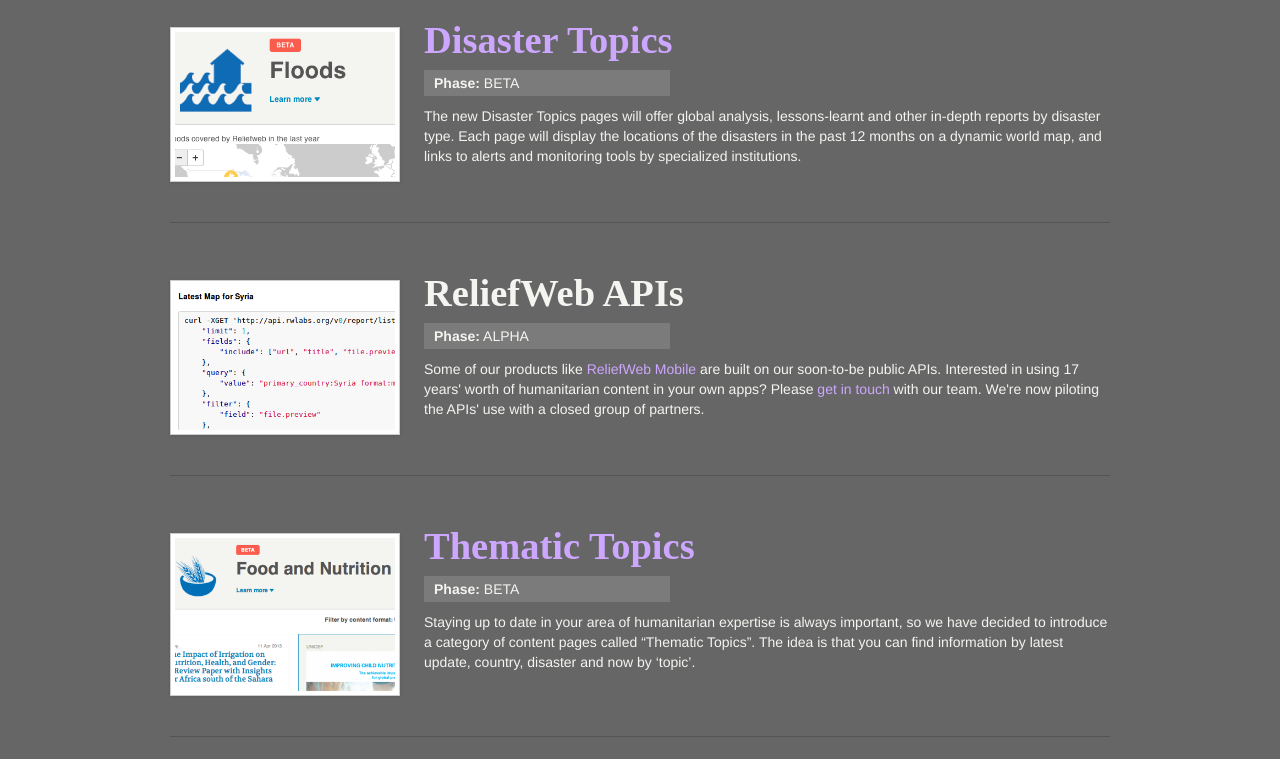
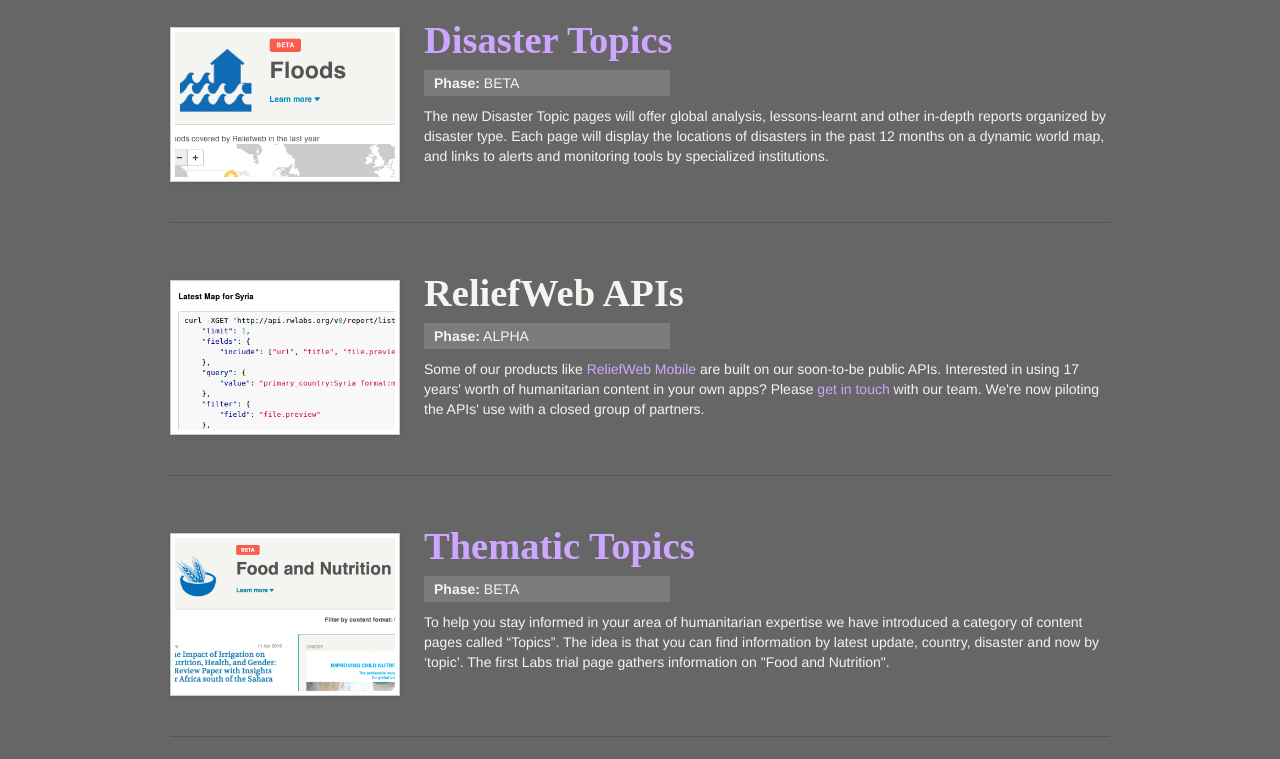
Before and after one commit to UN-OCHA/rwint-labs, a Jekyll site: the page built from index.html, in a window 1280 px wide. Shown: the part 567-1326 px from the top of the page. Built offline with Jekyll 4.4.1, drawn with Linux system fonts in a browser that asks for light colours; some web fonts are replaced.

Commit message:
adjust wording for topics items

```diff
--- a/_posts/2013-01-08-rw_topics.html
+++ b/_posts/2013-01-08-rw_topics.html
@@ -7,4 +7,4 @@
 image: img/rw-thumbnail-topic.png
 ---
 
-Staying up to date in your area of humanitarian expertise is always important, so we have decided to introduce a category of content pages called “Thematic Topics”. The idea is that you can find information by  latest update, country, disaster and now by ‘topic’.
+To help you stay informed in your area of humanitarian expertise we have introduced a category of content pages called “Topics”. The idea is that you can find information by latest update, country, disaster and now by ‘topic’. The first Labs trial page gathers information on "Food and Nutrition".
```
Also changed, not shown: _posts/2013-01-12-rw_disasters.html (deleted, +0 -9 lines), _posts/2013-07-15-rw_disasters.html (added, +10 -0 lines).
